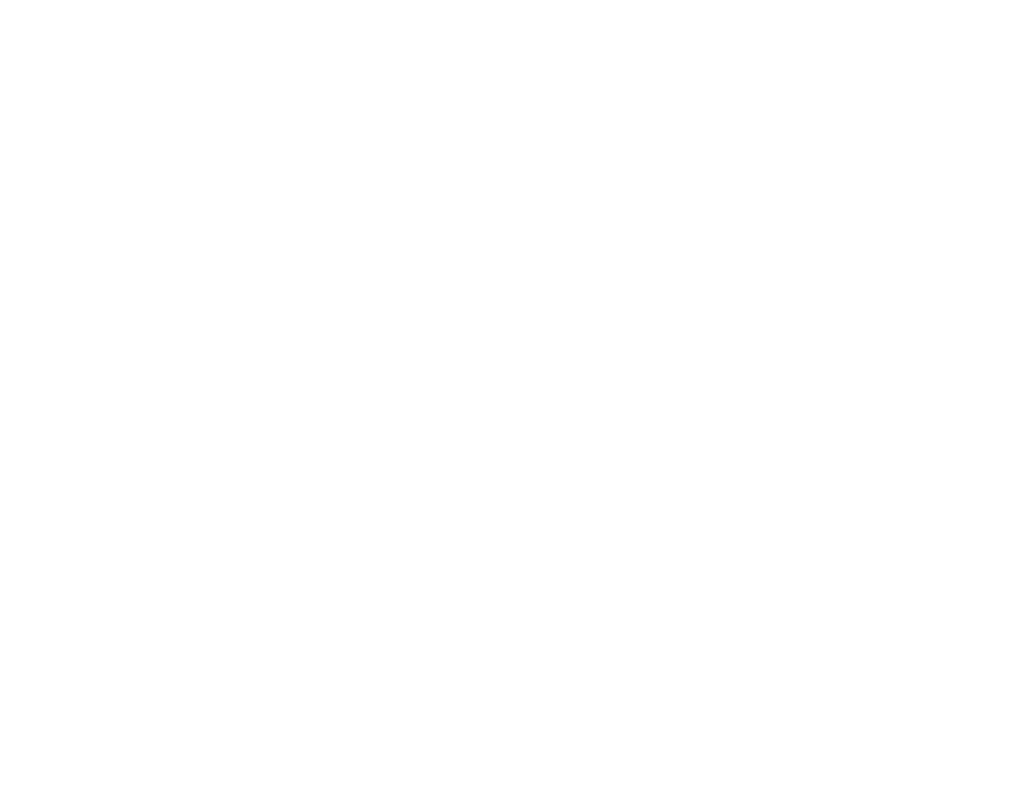
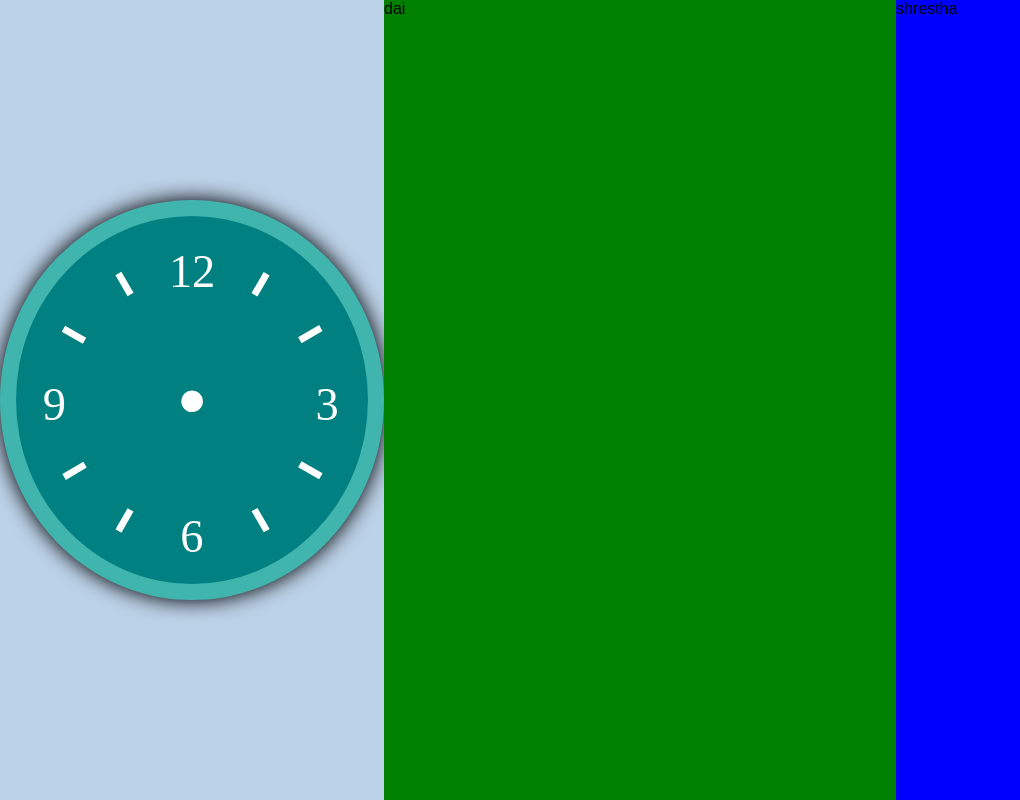
Before and after one commit to Rabin-Shresth/JS, a plain HTML site: page clock-todo-notes/index.html in a window 1280 px wide. Shown: the whole page, without its empty margins (0-1020 px from the left). Drawn offline with Linux system fonts and the light colour scheme.

Commit message:
Still Incomplete

```diff
--- a/clock-todo-notes/index.html
+++ b/clock-todo-notes/index.html
@@ -10,7 +10,79 @@
 </head>
 
 <body>
+    <div class="container1">
+        <div class="clock">
+            <div class="hourhand"></div>
+            <div class="minhand"></div>
+            <div class="sechand"></div>
 
+            <svg id="Layer_1" data-name="Layer 1" width="320" height="320" viewBox="0 0 320 320">
+
+                <title>clock new temp</title>
+
+                <circle cx="160" cy="160" r="160" style="fill: none" />
+
+                <g>
+
+                    <path
+                        d="M90.41829,46.56813l5.40956-3.12228c3.66372,6.36569,7.30721,12.69624,11.01555,19.13948l-5.40783,3.1334Z"
+                        style="fill: #fff" />
+
+                    <path
+                        d="M63.82572,103.36729,60.74883,108.796,41.60629,97.8415,44.69,92.43065C51.07971,96.08258,57.38641,99.68705,63.82572,103.36729Z"
+                        style="fill: #fff" />
+
+                    <path
+                        d="M101.45571,258.35751c1.88379,1.08545,3.5949,2.0714,5.41266,3.11878-3.66,6.36731-7.2817,12.66808-10.97572,19.09463l-5.44582-3.043C94.12876,271.1164,97.76594,264.78275,101.45571,258.35751Z"
+                        style="fill: #fff" />
+
+                    <path
+                        d="M225.17634,43.69783c1.84207,1.05807,3.55478,2.04183,5.40949,3.10718l-11.08332,19.12-5.37464-3.1643C217.80213,56.42121,221.46346,50.104,225.17634,43.69783Z"
+                        style="fill: #fff" />
+
+                    <path
+                        d="M275.58741,232.09351c-6.436-3.71452-12.7328-7.34863-19.12046-11.03525,1.07107-1.82437,2.0849-3.55131,3.16364-5.38875l19.09655,11.025C277.67729,228.49981,276.67215,230.22819,275.58741,232.09351Z"
+                        style="fill: #fff" />
+
+                    <path
+                        d="M45.2884,232.626l-3.10166-5.42688,19.01835-11.11293c1.07566,1.84659,2.08195,3.57412,3.13731,5.38585Z"
+                        style="fill: #fff" />
+
+                    <path
+                        d="M275.56452,91.88642c1.07864,1.87784,2.0608,3.58763,3.10882,5.4121L259.56711,108.361c-1.03017-1.82147-2.015-3.56272-3.0717-5.43122Z"
+                        style="fill: #fff" />
+
+                    <path
+                        d="M214.13,261.22387l5.41128-3.12022c3.68242,6.34842,7.34868,12.669,11.06216,19.071-1.8268,1.07453-3.5612,2.09471-5.36191,3.15387Z"
+                        style="fill: #fff" />
+
+                    <text transform="translate(149.2113 298.5818)"
+                        style="font-size: 42.23796081542969px;fill: #fff;font-family: WorkSans-Regular, Work Sans">6</text>
+
+                    <path
+                        d="M160.19628,170.99376a9.94806,9.94806,0,0,1-9.944-9.96613,9.86362,9.86362,0,0,1,19.71948-.17825A10.01217,10.01217,0,0,1,160.19628,170.99376Z"
+                        style="fill: #fff" />
+
+                    <text transform="translate(24.27283 178.11598)"
+                        style="font-size: 42.23796081542969px;fill: #fff;font-family: WorkSans-Regular, Work Sans">9</text>
+
+                    <text transform="translate(272.33728 178.11598)"
+                        style="font-size: 42.23796081542969px;fill: #fff;font-family: WorkSans-Regular, Work Sans">3</text>
+
+                    <text transform="translate(138.97937 57.27126)"
+                        style="font-size: 42.23796081542969px;fill: #fff;font-family: WorkSans-Regular, Work Sans">12</text>
+
+                </g>
+
+            </svg>
+        </div>
+    </div>
+    <div class="notes">
+        <p>dai</p>
+    </div>
+    <div class="todo">
+        <p>shrestha</p>
+    </div>
     <script src="main.js"></script>
 </body>
 
--- a/clock-todo-notes/styles.css
+++ b/clock-todo-notes/styles.css
@@ -4,3 +4,41 @@
     padding: 0;
     font-family: sans-serif;
 }
+
+.container1 {
+    float: left;
+    background: #BCD2E8;
+    width: 30%;
+    height: 100vh;
+    display: flex;
+    align-items: center;
+    justify-content: center;
+}
+
+.container1 .clock {
+    width: 50vmin;
+    height: 50vmin;
+    background-color: #008080;
+    border-radius: 50%;
+    border: 2vmin solid #40B5AD;
+    box-shadow: 0 0 20px 1px black;
+}
+
+svg {
+    height: 100%;
+    width: 100%;
+}
+
+.notes {
+    float: left;
+    background: green;
+    width: 40%;
+    height: 100vh;
+}
+
+.todo {
+    float: right;
+    background: blue;
+    width: 30%;
+    height: 100vh;
+}
```
